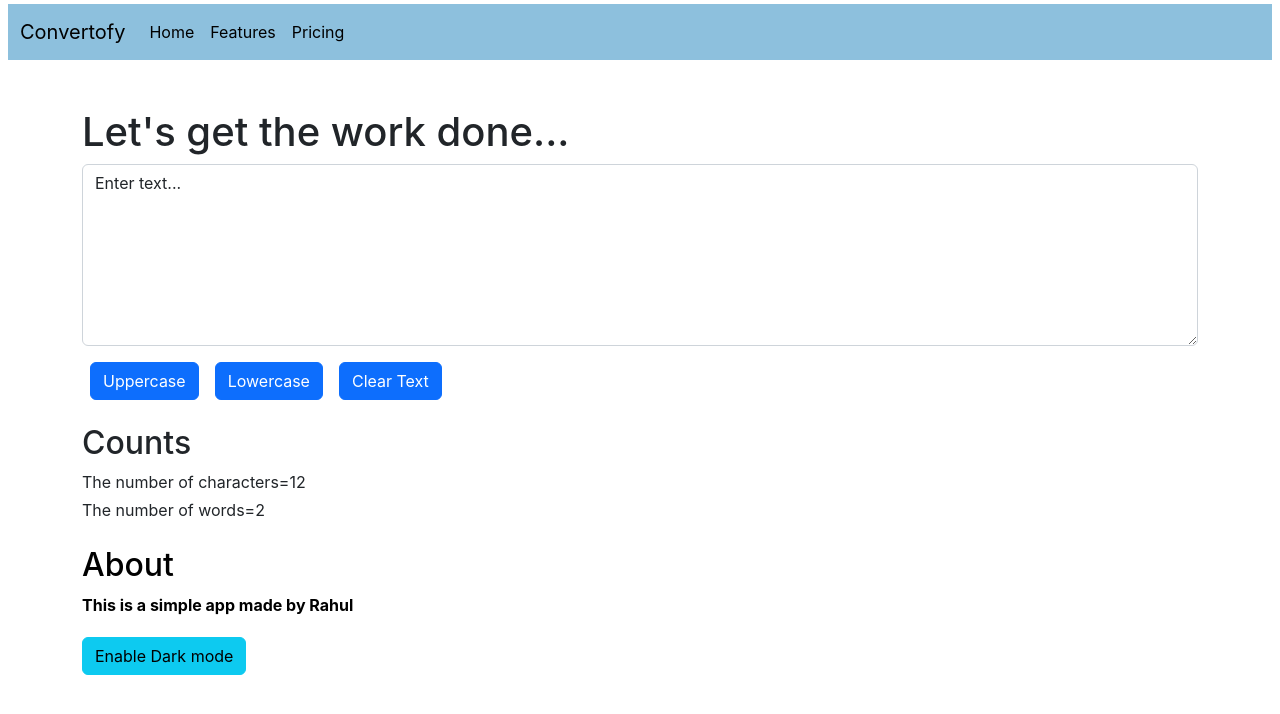
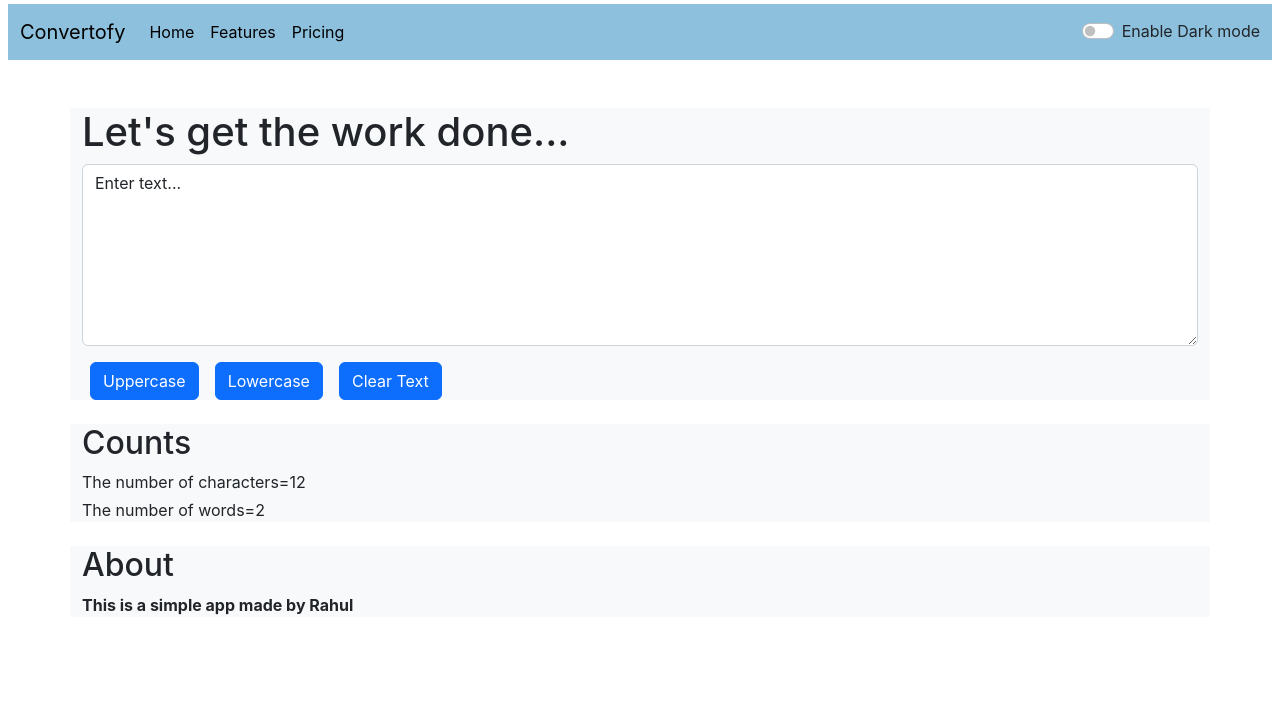
Before and after one commit to Rahul02-01/Convertofy, a React (Create React App) app: page / in a window 1280 px wide. Shown: the top 714 px of the page. Built offline with nearby package versions, Linux system fonts and the light colour scheme.

Commit message:
Added dark mode for the entire application

```diff
--- a/src/App.js
+++ b/src/App.js
@@ -1,15 +1,33 @@
 // import logo from './logo.svg';
+import { useState } from 'react';
 import './App.css';
 import About from './components/About';
 import Navbar from './components/Navbar';
 import TextArea from './components/TextArea';
 
 function App() {
+
+  const [mode,setMode] = useState('light')
+  const [butText,setbutText] = useState("Enable Dark mode")
+
+
+  const togglemode = () =>{
+    if (mode === 'light') {
+      setMode('dark');
+      setbutText("Enable Light mode");
+      document.body.style.backgroundColor = '#212529';
+    }
+    else{
+      setMode('light');
+      setbutText("Enable Dark mode");
+      document.body.style.backgroundColor = 'white';
+    }
+  }
   return (
     <>
-      <Navbar title="Convertofy"/>
-      <TextArea start="Let's get the work done..."/>
-      <About/>
+      <Navbar title="Convertofy" mode={mode} togglemode={togglemode} butText={butText}/>
+      <TextArea start="Let's get the work done..." mode={mode}/>
+      <About mode={mode}/>
     </>
   );
 }
--- a/src/components/About.js
+++ b/src/components/About.js
@@ -1,38 +1,14 @@
 import React from 'react'
 import { useState } from 'react'
 
-export default function About() {
+export default function About(props) {
 
-    const [myStyle,setmyStyle] = useState({
-        color : 'black',
-        backgroundColor : 'white'
-    })
 
-    const [butText,setbutText] = useState("Enable Dark mode")
-
-    const change = () =>{
-        if(myStyle.color=='black'){
-            setmyStyle({
-                color : 'white',
-                backgroundColor : 'black'
-            })
-            setbutText("Enable Light mode")
-        }
-        else if (myStyle.color=='white') {
-            setmyStyle({
-                color : 'black',
-                backgroundColor : 'white'
-            })
-            setbutText("Enable Dark mode")
-        }
-
-    }
 
   return (
-    <div className='container mt-4' style={myStyle}>
-      <h2>About</h2>
-      <p className='mt-2'><b> This is a simple app made by Rahul</b></p>
-      <button type="button" className='btn btn-info mt-1' onClick={change}>{butText}</button>
+    <div className={`container mt-4 bg-${props.mode}`}>
+      <h2 className={`text-${props.mode==='light'?'dark':'light'}`}>About</h2>
+      <p className={`mt-2 text-${props.mode==='light'?'dark':'light'}`}><b> This is a simple app made by Rahul</b></p>
     </div>
   )
 }
--- a/src/components/Navbar.js
+++ b/src/components/Navbar.js
@@ -23,6 +23,13 @@ export default function Navbar(props) {
 
                         </ul>
                     </div>
+                    <div className="bu">
+                        <div className="form-check form-switch">
+                            <input className="form-check-input" onClick={props.togglemode} type="checkbox" role="switch" id="flexSwitchCheckDefault" />
+                                <label className="form-check-label" Forhtml="flexSwitchCheckDefault">{props.butText}</label>
+                        </div>
+
+                    </div>
                 </div>
             </nav>
         </>
--- a/src/components/TextArea.js
+++ b/src/components/TextArea.js
@@ -40,16 +40,13 @@ export default function TextArea(props) {
     }
 
     const wCount = () =>{
-        if (text.length==0) {
+        if (text.length===0) {
             return 0;
         }
         else{
             return text.split(' ').length;
         }
     }
-
-
-
 
     // This one just updates the values and let
     // us write the words
@@ -58,8 +55,8 @@ export default function TextArea(props) {
     }
     return (
         <>
-            <div className='container mt-5'>
-                <h1>{props.start}</h1>
+            <div className={`container mt-5 bg-${props.mode}`}>
+                <h1 className={` text-${props.mode==='light'?'dark':'light'}`}>{props.start}</h1>
                 <div className="mb-3">
                     <textarea className="form-control" value={text} onChange={handleOnChange} id="Textarea" rows="7"></textarea>
                 </div>
@@ -68,7 +65,7 @@ export default function TextArea(props) {
                 {/* <button type="button" className="btn btn-primary mx-2" onClick={handleS1Click}>StYlE_1</button> */}
                 <button type="button" className="btn btn-primary mx-2" onClick={clearText}>Clear Text</button>
             </div>
-            <div className="container mt-4">
+            <div className={`container mt-4 bg-${props.mode} text-${props.mode==='light'?'dark':'light'}`}>
                 <h2>Counts</h2>
                 <p className='mb-1'>The number of characters={chCount()}</p>
                 <p className='mb-1'>The number of words={wCount()}</p>
```
